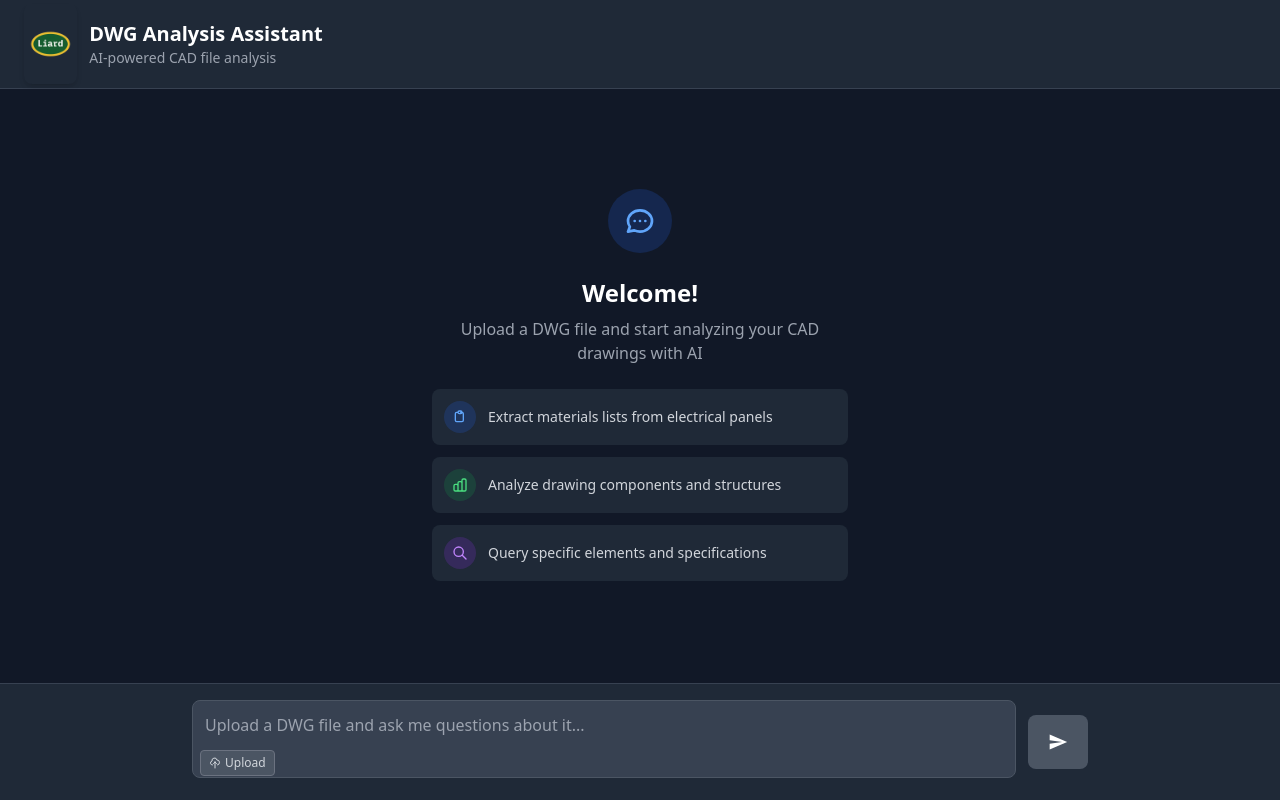
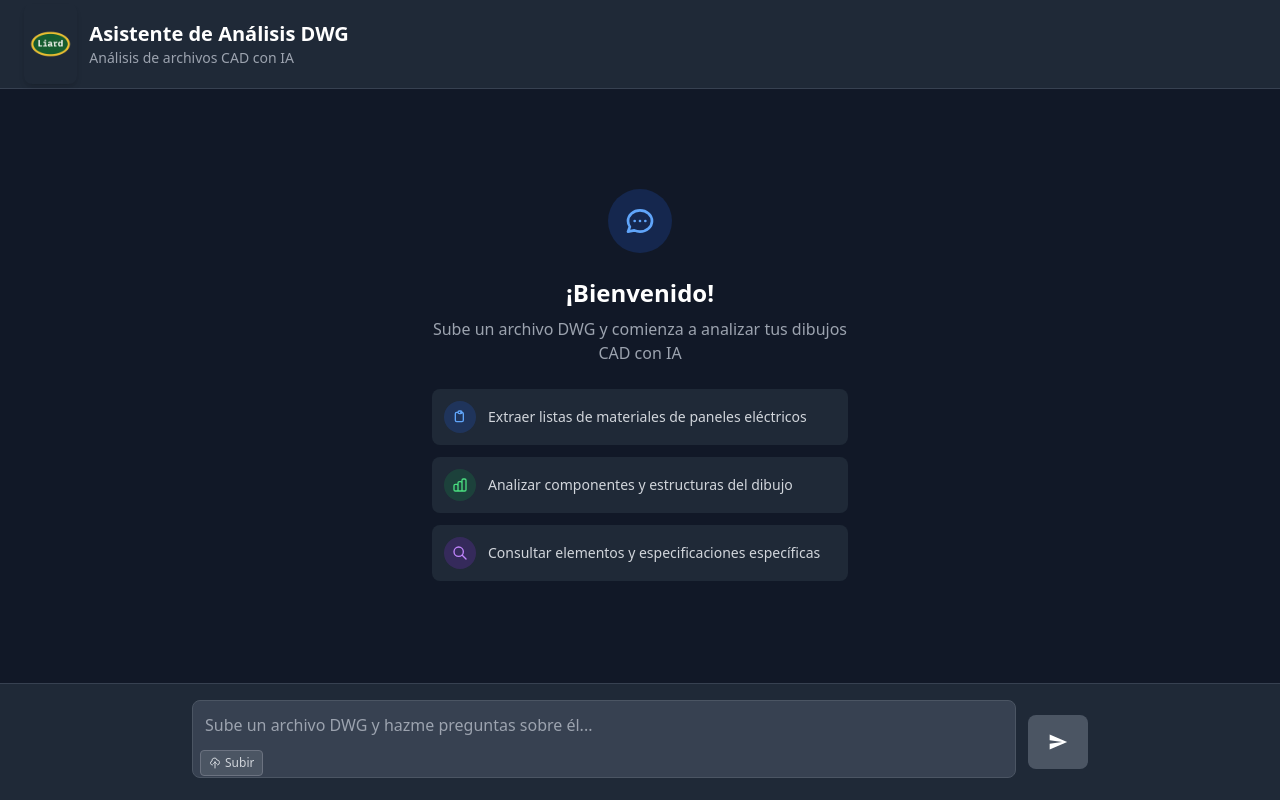
Before and after one commit to pedrodelaguila/hackai-liard, a React (Vite) app in the folder frontend/: page / in a window 1280 px wide. Built offline with nearby package versions, Linux system fonts and the light colour scheme.

Commit message:
Updated texts to be in spanish

```diff
--- a/frontend/src/components/InputContainer.tsx
+++ b/frontend/src/components/InputContainer.tsx
@@ -35,8 +35,8 @@ export const InputContainer: React.FC<InputContainerProps> = ({
               onKeyDown={onKeyDown}
               placeholder={
                 dwgId
-                  ? "Ask me about your DWG file..."
-                  : "Upload a DWG file and ask me questions about it..."
+                  ? "Pregúntame sobre tu archivo DWG..."
+                  : "Sube un archivo DWG y hazme preguntas sobre él..."
               }
               disabled={isLoading}
               className="w-full p-3 bg-gray-700 border border-gray-600 rounded-lg resize-none min-h-[40px] max-h-[120px] focus:outline-none focus:border-blue-500 focus:ring-1 focus:ring-blue-500/50 transition-all text-white placeholder-gray-400 pr-4 pb-10"
@@ -56,7 +56,7 @@ export const InputContainer: React.FC<InputContainerProps> = ({
                     <path strokeLinecap="round" strokeLinejoin="round" strokeWidth={2} d="M7 16a4 4 0 01-.88-7.903A5 5 0 1115.9 6L16 6a5 5 0 011 9.9M15 13l-3-3m0 0l-3 3m3-3v12" />
                   </svg>
                   <span className="text-gray-300 text-xs truncate">
-                    {dwgFile ? dwgFile.name.split('.')[0].substring(0, 8) + '...' : 'Upload'}
+                    {dwgFile ? dwgFile.name.split('.')[0].substring(0, 8) + '...' : 'Subir'}
                   </span>
                 </div>
               </label>
--- a/frontend/src/components/LoadingMessage.tsx
+++ b/frontend/src/components/LoadingMessage.tsx
@@ -10,7 +10,7 @@ export const LoadingMessage: React.FC = () => {
       </div>
       <div className="max-w-3xl bg-gray-800 text-gray-100 rounded-2xl rounded-bl-md border border-gray-700 px-4 py-3 shadow-lg">
         <div className="flex items-center gap-2">
-          <span className="font-medium">Thinking</span>
+          <span className="font-medium">Pensando</span>
           <span className="loading-dots"></span>
         </div>
       </div>
--- a/frontend/src/components/MarkdownWithExport.tsx
+++ b/frontend/src/components/MarkdownWithExport.tsx
@@ -13,8 +13,8 @@ const MarkdownWithExport: React.FC<MarkdownWithExportProps> = ({ content, classN
     try {
       exportMarkdownTableToExcel(content);
     } catch (error) {
-      console.error('Error exporting table to Excel:', error);
-      alert('Error exporting table to Excel. Please try again.');
+      console.error('Error exportando tabla a Excel:', error);
+      alert('Error exportando tabla a Excel. Por favor inténtalo de nuevo.');
     }
   };
 
@@ -27,7 +27,7 @@ const MarkdownWithExport: React.FC<MarkdownWithExportProps> = ({ content, classN
           <button
             onClick={handleExportTable}
             className="bg-green-600 hover:bg-green-700 text-white px-3 py-1 rounded text-xs flex items-center gap-1 transition-colors shadow-lg"
-            title="Download tables as Excel file"
+            title="Descargar tablas como archivo Excel"
           >
             <svg className="w-3 h-3" fill="currentColor" viewBox="0 0 20 20">
               <path fillRule="evenodd" d="M3 17a1 1 0 011-1h12a1 1 0 110 2H4a1 1 0 01-1-1zm3.293-7.707a1 1 0 011.414 0L9 10.586V3a1 1 0 112 0v7.586l1.293-1.293a1 1 0 111.414 1.414l-3 3a1 1 0 01-1.414 0l-3-3a1 1 0 010-1.414z" clipRule="evenodd" />
--- a/frontend/src/components/MaterialsList.tsx
+++ b/frontend/src/components/MaterialsList.tsx
@@ -30,8 +30,8 @@ export const MaterialsList: React.FC<MaterialsListProps> = ({ materialsData }) =
     try {
       exportMaterialsToExcel(materialsData);
     } catch (error) {
-      console.error('Error exporting materials to Excel:', error);
-      alert('Error exporting materials to Excel. Please try again.');
+      console.error('Error exportando materiales a Excel:', error);
+      alert('Error exportando materiales a Excel. Por favor inténtalo de nuevo.');
     }
   };
 
@@ -44,12 +44,12 @@ export const MaterialsList: React.FC<MaterialsListProps> = ({ materialsData }) =
         <button
           onClick={handleExportMaterials}
           className="bg-green-600 hover:bg-green-700 text-white px-4 py-2 rounded-lg flex items-center gap-2 transition-colors text-sm font-medium"
-          title="Download as Excel file"
+          title="Descargar como archivo Excel"
         >
           <svg className="w-4 h-4" fill="currentColor" viewBox="0 0 20 20">
             <path fillRule="evenodd" d="M3 17a1 1 0 011-1h12a1 1 0 110 2H4a1 1 0 01-1-1zm3.293-7.707a1 1 0 011.414 0L9 10.586V3a1 1 0 112 0v7.586l1.293-1.293a1 1 0 111.414 1.414l-3 3a1 1 0 01-1.414 0l-3-3a1 1 0 010-1.414z" clipRule="evenodd" />
           </svg>
-          Export Excel
+          Exportar Excel
         </button>
       </div>
 
@@ -84,7 +84,7 @@ export const MaterialsList: React.FC<MaterialsListProps> = ({ materialsData }) =
       ))}
 
       <div className="bg-red-600 text-white p-3 rounded text-center font-bold">
-        Total items: {materialsData.items.reduce((sum, item) => sum + item.quantity, 0)}
+        Total de elementos: {materialsData.items.reduce((sum, item) => sum + item.quantity, 0)}
       </div>
     </div>
   );
--- a/frontend/src/components/TopNavbar.tsx
+++ b/frontend/src/components/TopNavbar.tsx
@@ -10,24 +10,24 @@ export const TopNavbar: React.FC<TopNavbarProps> = ({ dwgId, sessionId }) => {
     <div className="bg-gray-800 border-b border-gray-700 px-6 py-1 flex justify-between items-center shadow-lg">
       <div className="flex items-center gap-3">
         <div className="flex items-center justify-center">
-          <img src="/liard_logo_png.png" alt="CAD Icon" className="h-20 w-auto shadow-md rounded-lg" />
+          <img src="/liard_logo_png.png" alt="Ícono CAD" className="h-20 w-auto shadow-md rounded-lg" />
         </div>
         <div>
-          <h1 className="text-xl font-semibold text-white">DWG Analysis Assistant</h1>
-          <p className="text-sm text-gray-400">AI-powered CAD file analysis</p>
+          <h1 className="text-xl font-semibold text-white">Asistente de Análisis DWG</h1>
+          <p className="text-sm text-gray-400">Análisis de archivos CAD con IA</p>
         </div>
       </div>
       <div className="flex items-center gap-3">
         {dwgId && (
           <div className="bg-blue-600/20 border border-blue-600/30 text-blue-300 px-3 py-1.5 rounded-lg text-sm flex items-center gap-2">
             <div className="w-2 h-2 bg-blue-400 rounded-full"></div>
-            DWG Loaded
+            DWG Cargado
           </div>
         )}
         {sessionId && (
           <div className="bg-green-600/20 border border-green-600/30 text-green-300 px-3 py-1.5 rounded-lg text-sm flex items-center gap-2">
             <div className="w-2 h-2 bg-green-400 rounded-full animate-pulse"></div>
-            Session Active
+            Sesión Activa
           </div>
         )}
       </div>
--- a/frontend/src/components/WelcomeScreen.tsx
+++ b/frontend/src/components/WelcomeScreen.tsx
@@ -9,8 +9,8 @@ export const WelcomeScreen: React.FC = () => {
             <path strokeLinecap="round" strokeLinejoin="round" strokeWidth={2} d="M8 12h.01M12 12h.01M16 12h.01M21 12c0 4.418-4.03 8-9 8a9.863 9.863 0 01-4.255-.949L3 20l1.395-3.72C3.512 15.042 3 13.574 3 12c0-4.418 4.03-8 9-8s9 3.582 9 8z" />
           </svg>
         </div>
-        <h2 className="text-2xl font-semibold text-white mb-2">Welcome!</h2>
-        <p className="text-gray-400 mb-6">Upload a DWG file and start analyzing your CAD drawings with AI</p>
+        <h2 className="text-2xl font-semibold text-white mb-2">¡Bienvenido!</h2>
+        <p className="text-gray-400 mb-6">Sube un archivo DWG y comienza a analizar tus dibujos CAD con IA</p>
         <div className="grid grid-cols-1 gap-3 text-sm">
           <div className="flex items-center gap-3 p-3 bg-gray-800 rounded-lg">
             <div className="w-8 h-8 bg-blue-600/20 rounded-full flex items-center justify-center">
@@ -18,7 +18,7 @@ export const WelcomeScreen: React.FC = () => {
                 <path strokeLinecap="round" strokeLinejoin="round" strokeWidth={2} d="M9 5H7a2 2 0 00-2 2v10a2 2 0 002 2h8a2 2 0 002-2V7a2 2 0 00-2-2h-2M9 5a2 2 0 002 2h2a2 2 0 002-2M9 5a2 2 0 012-2h2a2 2 0 012 2" />
               </svg>
             </div>
-            <span className="text-gray-300">Extract materials lists from electrical panels</span>
+            <span className="text-gray-300">Extraer listas de materiales de paneles eléctricos</span>
           </div>
           <div className="flex items-center gap-3 p-3 bg-gray-800 rounded-lg">
             <div className="w-8 h-8 bg-green-600/20 rounded-full flex items-center justify-center">
@@ -26,7 +26,7 @@ export const WelcomeScreen: React.FC = () => {
                 <path strokeLinecap="round" strokeLinejoin="round" strokeWidth={2} d="M9 19v-6a2 2 0 00-2-2H5a2 2 0 00-2 2v6a2 2 0 002 2h2a2 2 0 002-2zm0 0V9a2 2 0 012-2h2a2 2 0 012 2v10m-6 0a2 2 0 002 2h2a2 2 0 002-2m0 0V5a2 2 0 012-2h2a2 2 0 012 2v14a2 2 0 01-2 2h-2a2 2 0 01-2-2z" />
               </svg>
             </div>
-            <span className="text-gray-300">Analyze drawing components and structures</span>
+            <span className="text-gray-300">Analizar componentes y estructuras del dibujo</span>
           </div>
           <div className="flex items-center gap-3 p-3 bg-gray-800 rounded-lg">
             <div className="w-8 h-8 bg-purple-600/20 rounded-full flex items-center justify-center">
@@ -34,7 +34,7 @@ export const WelcomeScreen: React.FC = () => {
                 <path strokeLinecap="round" strokeLinejoin="round" strokeWidth={2} d="M21 21l-6-6m2-5a7 7 0 11-14 0 7 7 0 0114 0z" />
               </svg>
             </div>
-            <span className="text-gray-300">Query specific elements and specifications</span>
+            <span className="text-gray-300">Consultar elementos y especificaciones específicas</span>
           </div>
         </div>
       </div>
```
Also changed, not shown: frontend/src/App.tsx (+10 -10 lines), frontend/src/components/MessageBubble.tsx (+5 -5 lines), 2 other files (tests, documents, lock files or other folders).
